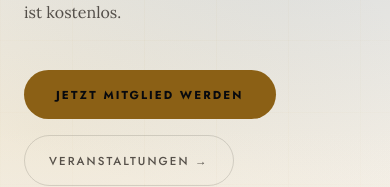
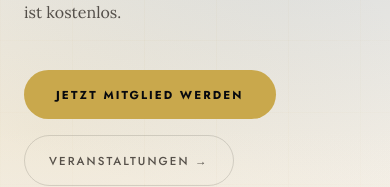
Before and after one commit to ASHOR-e-V/website, a Next.js app: page / in a window 390 px wide. Shown: the part 464-651 px from the top of the page. Built offline with nearby package versions, Linux system fonts and the light colour scheme; no server answers.

Commit message:
Fix brown CTA button + horizontal scroll on mobile subpages

```diff
--- a/app/globals.css
+++ b/app/globals.css
@@ -36,7 +36,7 @@
 }
 
 * { box-sizing: border-box; margin: 0; padding: 0; }
-html { scroll-behavior: smooth; }
+html { scroll-behavior: smooth; overflow-x: hidden; }
 
 body {
   font-family: 'Lora', Georgia, serif;
--- a/components/home/Hero.tsx
+++ b/components/home/Hero.tsx
@@ -48,7 +48,7 @@ export default function Hero() {
           <motion.div {...fadeUp(0.55)} style={{ display: "flex", gap: "1rem", flexWrap: "wrap", alignItems: "center" }}>
             <Link href="/mitmachen" style={{
               fontFamily: "'Jost', sans-serif",
-              background: "var(--gold)",
+              background: "#C9A84C",
               color: "#07090E",
               padding: ".9rem 2rem",
               borderRadius: 999,
```
